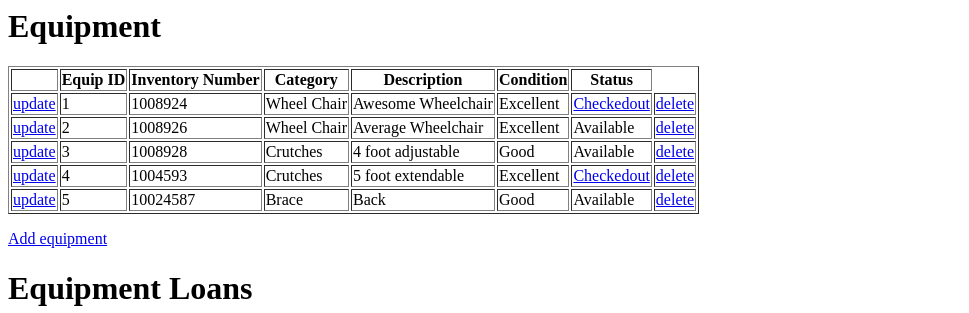
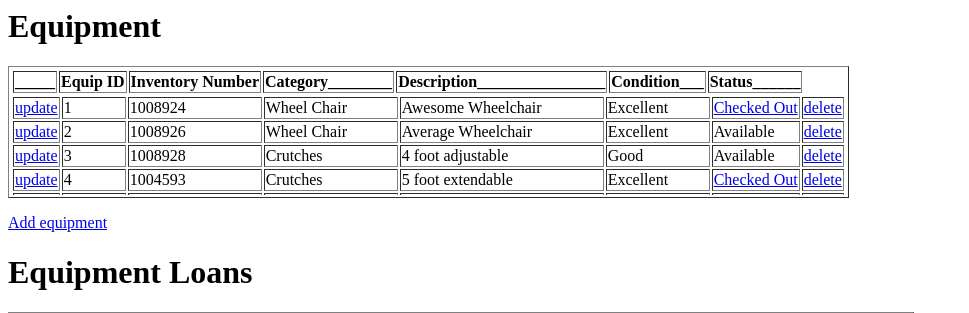
Before and after one commit to u2driver/BIAWApp, a Django app: page / in a window 1280 px wide. Shown: the top 313 px of the page, without its empty margins (0-969 px from the left). Run offline with Django 4.2, Linux system fonts and the light colour scheme; data comes from the database, SQL or seed files in the repository; both versions use the stored data as it was after the commit.

Commit message:
Scrolling Table formatting

```diff
--- a/loans/templates/home.html
+++ b/loans/templates/home.html
@@ -1,31 +1,49 @@
+<style>
+   .fixed_header tbody {
+      display:block;
+      #table-layout: fixed;
+      overflow:auto;
+      height:100px;
+      #width:100%;
+    }
+    .fixed_header thead {
+      display:block;
+      #table-layout: fixed;
+    }
+</style>
+
 <h1>Equipment</h1>
 
-<table border="1">
+<table class = "fixed_header", border="1">
+<thead>
 <tr>
-   <th></th>
+   <th>_____</th>
    <th> Equip ID</th>
    <th> Inventory Number </th>
-   <th> Category </th>
-   <th> Description </th>
-   <th> Condition </th>
-   <th> Status </th>
+   <th> Category________</th>
+   <th> Description________________ </th>
+   <th> Condition___ </th>
+   <th> Status______ </th>
 </tr>
+</thead>
+<tbody>
 {% for x in items %}
 <tr>
    <td><a href="update/{{ x.id }}">update</a></td>
-   <td>{{ x.id }}</td>
-   <td>{{ x.invnumber }}</td>
-   <td>{{ x.category }}</td>
-   <td>{{ x.description }}</td>
-   <td>{{ x.condition }}</td>
+   <td style = "width: 60px">{{ x.id }}</td>
+   <td style = "width: 130px">{{ x.invnumber }}</td>
+   <td style = "width: 130px">{{ x.category }}</td>
+   <td style = "width: 200px">{{ x.description }}</td>
+   <td style = "width: 100px">{{ x.condition }}</td>
    {%if x.checkedout%}
-      <td><a href="display_client/{{ x.id }}">{{'Checkedout'}}</a></td>
+      <td><a href="display_client/{{ x.id }}">{{'Checked Out'}}</a></td>
    {%else%}
       <td>{{ "Available" }}</td>
    {%endif%}
    <td><a href="del_equip/{{ x.id }}">delete</a></td>
 </tr>
 {% endfor %}
+</tbody>
 </table>
 <p>
    <a href="add/">Add equipment</a>
--- a/loans/views.py
+++ b/loans/views.py
@@ -26,7 +26,6 @@ def display_loan(request, id):
   context = {
     'items': items,
 }
-  print (items)
   return HttpResponse(template.render(context, request))
 
 
@@ -173,5 +172,4 @@ def display_client(request, id):
  context = {
    'clients': clients,
  }
- print(clients)
  return HttpResponse(template.render(context, request))
```
Also changed, not shown: db.sqlite3.
